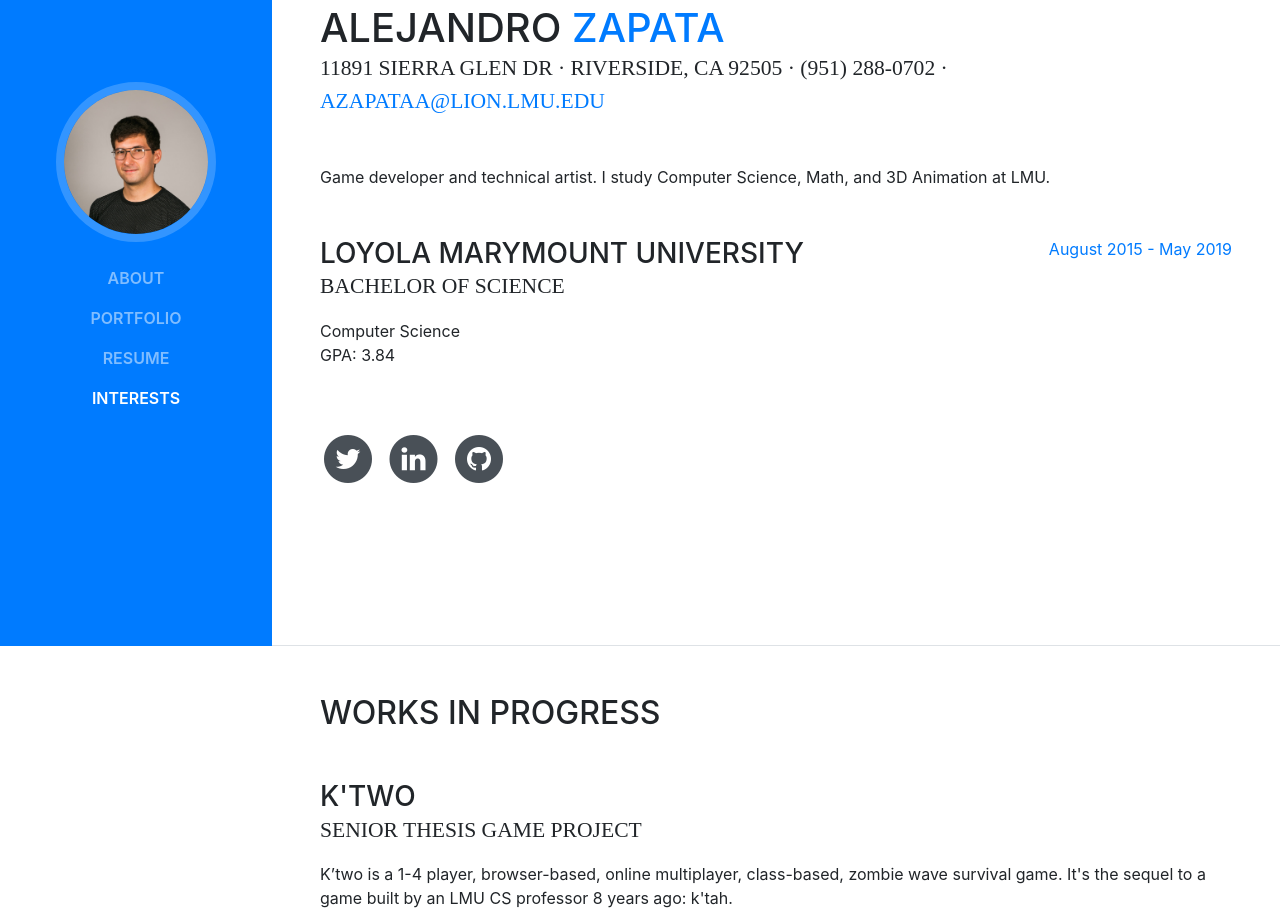
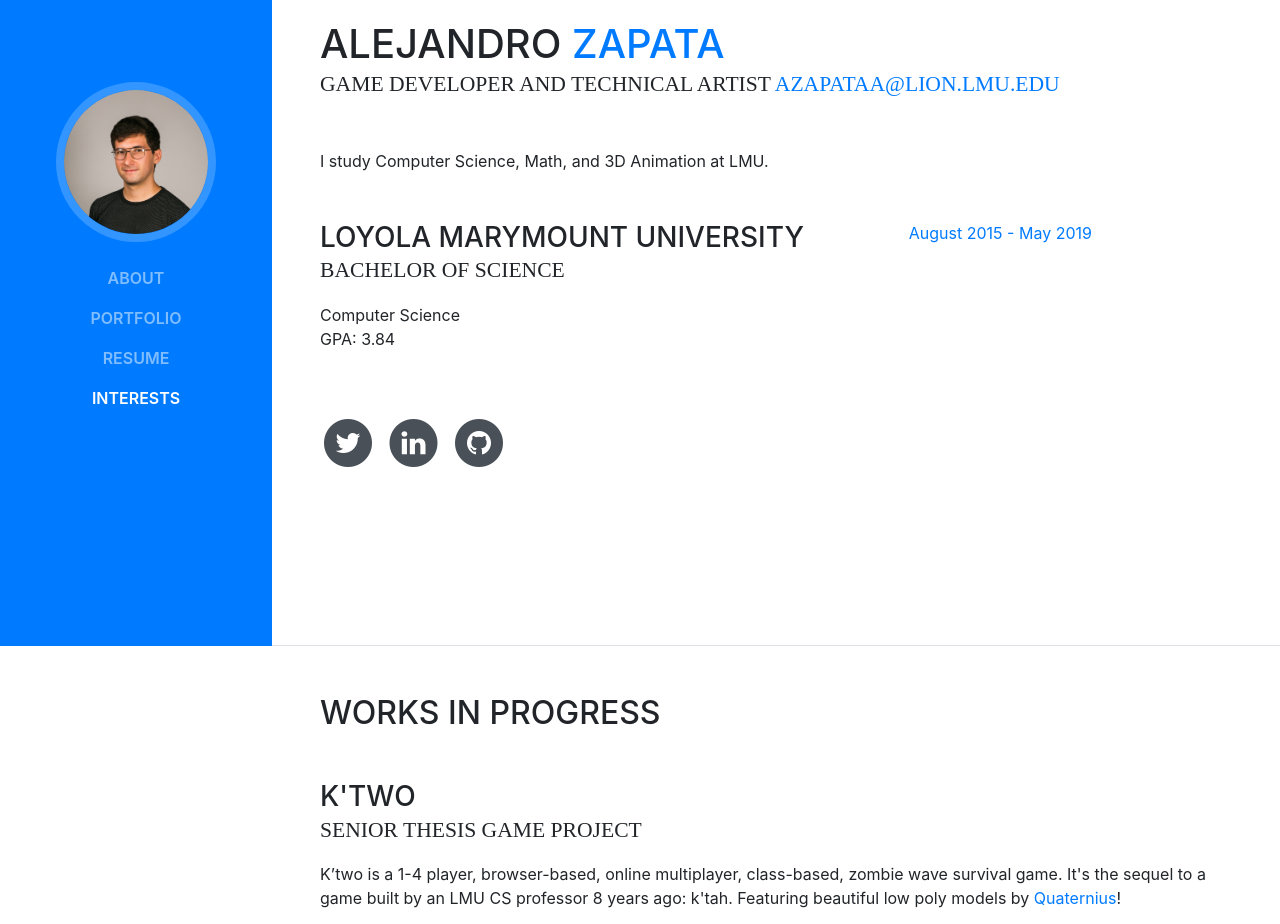
Before and after one commit to CapnSquirrel/CapnSquirrel.github.io, a website with bundled scripts: page index.html in a window 1280 px wide. Shown: the part 154-1078 px from the top of the page. Built offline with nearby package versions, Linux system fonts and the light colour scheme; grey boxes are pictures that could not be loaded; a web font is replaced by a local one.

Commit message:
minor updates to text

```diff
--- a/index.html
+++ b/index.html
@@ -62,10 +62,10 @@
           <h1 class="mb-0">Alejandro
             <span class="text-primary">Zapata</span>
           </h1>
-          <div class="subheading mb-5">11891 Sierra Glen Dr · Riverside, CA 92505 · (951) 288-0702 ·
+          <div class="subheading mb-5"> Game Developer and Technical Artist
             <a href="mailto:name@email.com">azapataa@lion.lmu.edu</a>
           </div>
-          <p class="mb-5">Game developer and technical artist. I study Computer Science, Math, and 3D Animation at LMU.</p>
+          <p class="mb-5">I study Computer Science, Math, and 3D Animation at LMU.</p>
           <div class="resume-item d-flex flex-column flex-md-row mb-5">
             <div class="resume-content mr-auto">
               <h3 class="mb-0">Loyola Marymount University</h3>
@@ -115,7 +115,7 @@
                   <div class="resume-content mr-auto">
                     <h3 class="mb-0">K'two</h3>
                     <div class="subheading mb-3">Senior Thesis Game Project</div>
-                    <p>K’two is a 1-4 player, browser-based, online multiplayer, class-based, zombie wave survival game. It's the sequel to a game built by an LMU CS professor 8 years ago: k'tah.</p>
+                    <p>K’two is a 1-4 player, browser-based, online multiplayer, class-based, zombie wave survival game. It's the sequel to a game built by an LMU CS professor 8 years ago: k'tah. Featuring beautiful low poly models by <a class="links" href="https://www.patreon.com/quaternius/posts">Quaternius</a>!</p>
                     <img src="img/ktwoWIPTitleScreen.png" width="75%"><p></p>
                     <a class="links" href="http://justinkyletorres.com/ktwo-webgl-sandbox/">Play a WIP build here!</a>
                   </div>
@@ -226,7 +226,7 @@
             <div class="resume-content mr-auto">
               <h3 class="mb-0">Digital Art</h3>
               <div class="subheading mb-3">Fun art I pursue as a hobby.</div>
-              <!-- <p>Procedural RPG dungeon layout generator utilizing modern causal inference.</p> -->
+              <img src="img/2019me.png" width="50%"><p>I love drawing myself as an anime character...</p>
               <img src="img/BaoBao_and_Charlie.png" width="50%"><p>Reimagining my dogs, BaoBao and Charlie, as hipsters.</p>
             </div>
           </div>
@@ -241,7 +241,7 @@
             <div class="resume-content mr-auto">
               <h3 class="mb-0">Alejandro Zapata</h3>
               <div class="subheading mb-3">Computer Scientist, Game Dev, and Technical Artist</div>
-              <a href="/img/resume-alejandro-zapata.pdf" target="_blank">Check me out and hire me!</a>
+              <a href="/img/resume-alejandro-zapata.pdf" target="_blank">Hire me!</a>
             </div>
           </div>
         </div>
```
Also changed, not shown: img/2019me.png (added).
